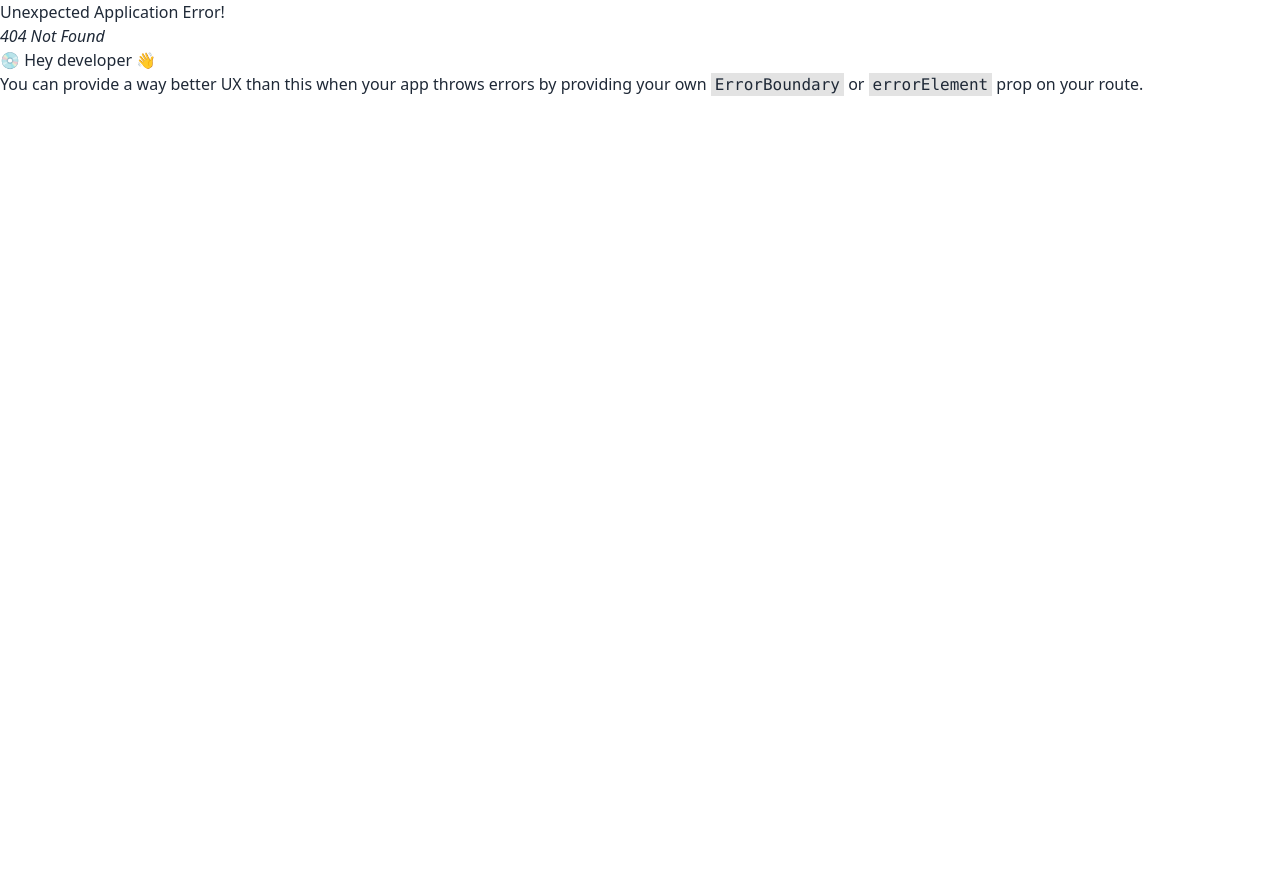
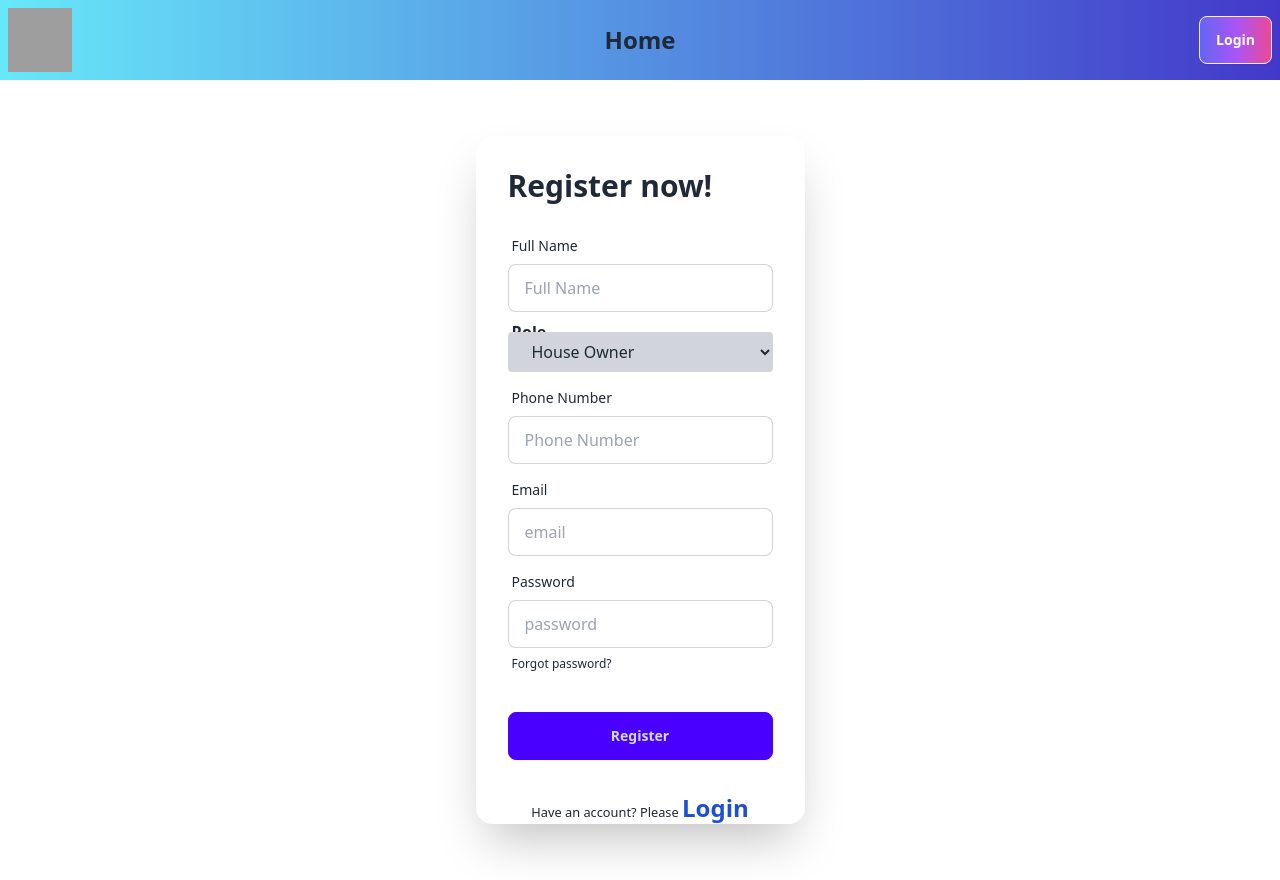
Before and after one commit to sumitrapaul/home-hunting-client, a React (Vite) app: page /register in a window 1280 px wide. Before the commit this address had no page. Before the commit the page ends 800 px from the top, so only its background shows below. Built offline with nearby package versions, Linux system fonts and the light colour scheme; grey boxes are pictures that could not be loaded.

Commit message:
login and registration page created

```diff
--- a/src/Layout/Layout.jsx
+++ b/src/Layout/Layout.jsx
@@ -1,3 +1,4 @@
+import { Outlet } from "react-router-dom";
 import Home from "../Pages/Home/Home";
 
 
@@ -5,6 +6,7 @@ const Layout = () => {
     return (
         <div>
            <Home/>
+           <Outlet/>
         </div>
     );
 };
--- a/src/Pages/Login/Login.jsx
+++ b/src/Pages/Login/Login.jsx
@@ -1,9 +1,87 @@
+import { useForm } from "react-hook-form";
+import { Link } from "react-router-dom";
 
 
 const Login = () => {
+
+    const {
+        register,
+        formState: { errors },
+      } = useForm();
+
     return (
         <div>
+           <div>
+      <div className="hero min-h-screen">
+        <div className="hero-content flex-col">
+          <div className="card shrink-0 w-full max-w-sm shadow-2xl bg-base-100">
+            <form className="card-body">
+              <h1 className="text-3xl font-bold mb-4">Login now!</h1>
 
+
+              <div className="form-control">
+                <label className="label">
+                  <span className="label-text">Email</span>
+                </label>
+                <input
+                  type="email"
+                  {...register("email", { required: true })}
+                  name="email"
+                  placeholder="email"
+                  className="input input-bordered"
+                />
+                {errors.email && (
+                  <span className="text-red-600">Email field is required</span>
+                )}
+              </div>
+              <div className="form-control">
+                <label className="label">
+                  <span className="label-text">Password</span>
+                </label>
+                <input
+                  type="password"
+                  {...register("password", { required: true, minLength: 6 })}
+                  name="password"
+                  placeholder="password"
+                  className="input input-bordered"
+                />
+                {errors.password?.type === "required" && (
+                  <span className="text-red-600">
+                    Password field is required
+                  </span>
+                )}
+                {errors.password?.type === "minLength" && (
+                  <span className="text-red-600">
+                    Password must be 6 characters
+                  </span>
+                )}
+
+                <label className="label">
+                  <a href="#" className="label-text-alt link link-hover">
+                    Forgot password?
+                  </a>
+                </label>
+              </div>
+              <div className="form-control mt-6">
+                <input
+                  className="btn btn-primary"
+                  type="submit"
+                  value="Register"
+                />
+              </div>
+            </form>
+            <p className="text-center">
+              <small>
+                New here? Please{" "}
+                <Link className="text-blue-700 text-2xl font-bold" to="/register">
+                  Register
+                </Link>
+              </small>
+            </p>
+          </div>
+        </div>
+      </div>
+    </div>
         </div>
     );
 };
--- a/src/Pages/Register/Register.jsx
+++ b/src/Pages/Register/Register.jsx
@@ -1,43 +1,70 @@
-
-
+import { useForm } from "react-hook-form";
+import { Link } from "react-router-dom";
 
 const Register = () => {
-    return (
-        <div>
-             {/* <div className="hero min-h-screen">
+  const {
+    register,
+    formState: { errors },
+  } = useForm();
+
+  return (
+    <div>
+      <div className="hero min-h-screen">
         <div className="hero-content flex-col">
           <div className="card shrink-0 w-full max-w-sm shadow-2xl bg-base-100">
-            <form onSubmit={handleSubmit(onSubmit)} className="card-body">
-            <h1 className="text-3xl font-bold mb-4">Register now!</h1>
+            <form className="card-body">
+              <h1 className="text-3xl font-bold mb-4">Register now!</h1>
               <div className="form-control">
                 <label className="label">
-                  <span className="label-text">Name</span>
+                  <span className="label-text">Full Name</span>
                 </label>
                 <input
                   type="text"
-                  {...register("name", { required: true })}
-                  name="name"
-                  placeholder="name"
+                  {...register("fullname", { required: true })}
+                  name="fullname"
+                  placeholder="Full Name"
                   className="input input-bordered"
                 />
-                {errors.name && (
+                {errors.fullname && (
                   <span className="text-red-600">This field is required</span>
                 )}
               </div>
               <div className="form-control">
+                <label
+                  htmlFor=""
+                  className="text-md font-semibold text-gray-800 px-1 -mb-3"
+                >
+                  Role
+                </label>
+
+                <select
+                  className="text-input bg-gray-300 px-5 py-2 rounded"
+                  {...register("role")}
+                >
+                  <option value="House Owner">House Owner</option>
+                  <option value="House Renter">House Renter</option>
+                </select>
+              </div>
+
+              <div className="form-control">
                 <label className="label">
-                  <span className="label-text">PhotoURL</span>
+                  <span className="label-text">Phone Number</span>
                 </label>
                 <input
-                  type="text"
-                  {...register("photoURL", { required: true })}
-                  placeholder="photo url"
+                  type="tel"
+                  {...register("phone", { required: true })}
+                  name="phone"
+                  pattern="[0-9]{11}"
+                  placeholder="Phone Number"
                   className="input input-bordered"
                 />
-                {errors.photoURL && (
-                  <span className="text-red-600">This field is required</span>
+                {errors.phone && (
+                  <span className="text-red-600">
+                    Phone number field is required
+                  </span>
                 )}
               </div>
+
               <div className="form-control">
                 <label className="label">
                   <span className="label-text">Email</span>
@@ -99,9 +126,9 @@ const Register = () => {
             </p>
           </div>
         </div>
-      </div>  */}
-        </div>
-    );
+      </div>
+    </div>
+  );
 };
 
 export default Register;
--- a/src/components/Navbar/Navbar.jsx
+++ b/src/components/Navbar/Navbar.jsx
@@ -26,7 +26,9 @@ const Navbar = () => {
     </ul>
   </div>
   <div className="navbar-end">
-    <button className="btn bg-gradient-to-r from-indigo-500 via-purple-500 to-pink-500 text-white">Login</button>
+<Link to="/login">
+<button className="btn bg-gradient-to-r from-indigo-500 via-purple-500 to-pink-500 text-white">Login</button>
+</Link>
   </div>
 </div>
 </div>
```
Also changed, not shown: src/main.jsx (+10 -0 lines).
